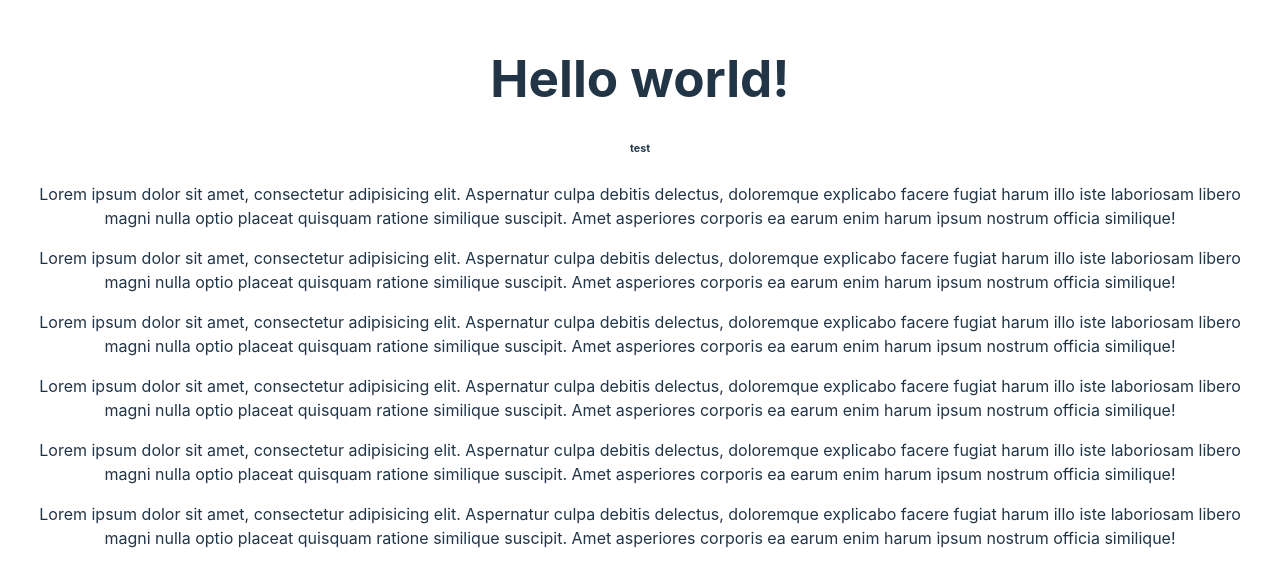
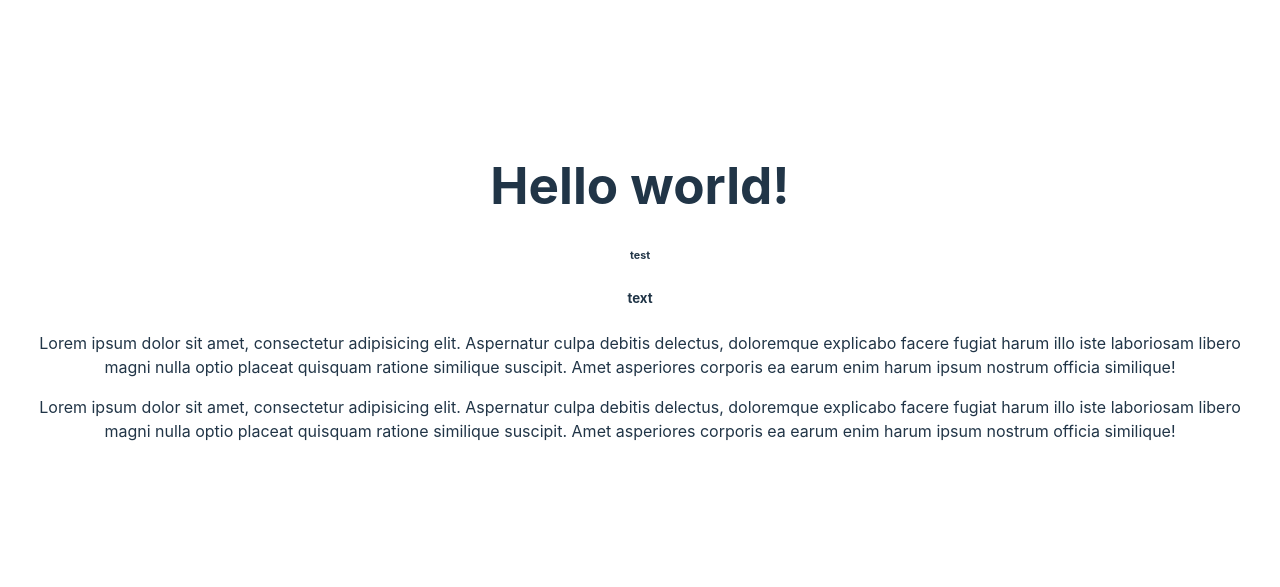
Before and after one commit to Popov-Evgeny/test-for-git, a React (Vite) app: page / in a window 1280 px wide. Shown: the part 109-696 px from the top of the page. Built offline with nearby package versions, Linux system fonts and the light colour scheme.

Commit message:
Edited App component test-6

```diff
--- a/src/App.tsx
+++ b/src/App.tsx
@@ -1,22 +1,16 @@
 import './App.css'
 
 function App() {
+
+    const getText = () => {
+        return 'text';
+    }
+
     return (
         <>
             <h1>Hello world!</h1>
             <h6>test</h6>
-            <p>Lorem ipsum dolor sit amet, consectetur adipisicing elit. Aspernatur culpa debitis delectus, doloremque
-                explicabo facere fugiat harum illo iste laboriosam libero magni nulla optio placeat quisquam ratione
-                similique suscipit. Amet asperiores corporis ea earum enim harum ipsum nostrum officia similique!</p>
-            <p>Lorem ipsum dolor sit amet, consectetur adipisicing elit. Aspernatur culpa debitis delectus, doloremque
-                explicabo facere fugiat harum illo iste laboriosam libero magni nulla optio placeat quisquam ratione
-                similique suscipit. Amet asperiores corporis ea earum enim harum ipsum nostrum officia similique!</p>
-            <p>Lorem ipsum dolor sit amet, consectetur adipisicing elit. Aspernatur culpa debitis delectus, doloremque
-                explicabo facere fugiat harum illo iste laboriosam libero magni nulla optio placeat quisquam ratione
-                similique suscipit. Amet asperiores corporis ea earum enim harum ipsum nostrum officia similique!</p>
-            <p>Lorem ipsum dolor sit amet, consectetur adipisicing elit. Aspernatur culpa debitis delectus, doloremque
-                explicabo facere fugiat harum illo iste laboriosam libero magni nulla optio placeat quisquam ratione
-                similique suscipit. Amet asperiores corporis ea earum enim harum ipsum nostrum officia similique!</p>
+            <h5>{getText()}</h5>
             <p>Lorem ipsum dolor sit amet, consectetur adipisicing elit. Aspernatur culpa debitis delectus, doloremque
                 explicabo facere fugiat harum illo iste laboriosam libero magni nulla optio placeat quisquam ratione
                 similique suscipit. Amet asperiores corporis ea earum enim harum ipsum nostrum officia similique!</p>
```
